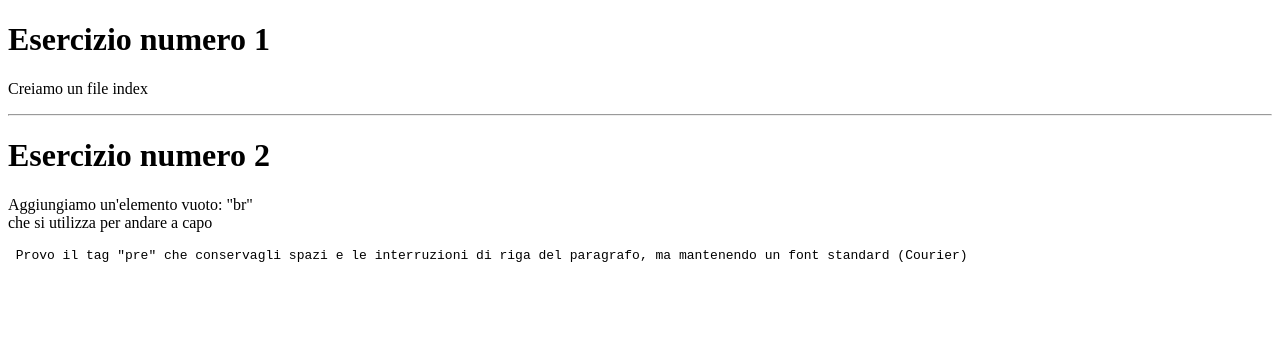
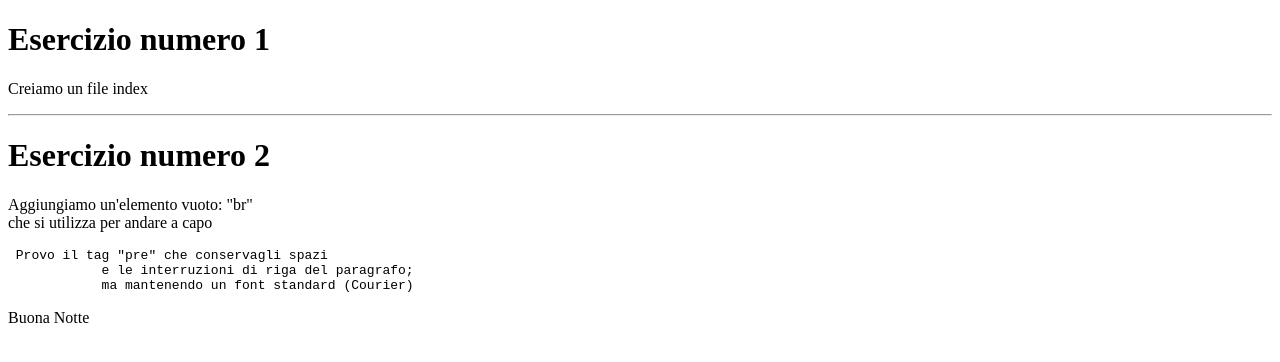
Before and after one commit to Claudiasals/MiaTech, a plain HTML site: page index.html in a window 1280 px wide. Drawn offline with Linux system fonts and the light colour scheme.

Commit message:
Improve pararaphs

```diff
--- a/index.html
+++ b/index.html
@@ -10,8 +10,10 @@
         <hr>
         <h1> Esercizio numero 2 </h1>
         <P> Aggiungiamo un'elemento vuoto: "br"<br> che si utilizza per andare a capo</p>
-        <pre> Provo il tag "pre" che conservagli spazi e le interruzioni di riga del paragrafo, ma mantenendo un font standard (Courier) </pre>
-
+        <pre> Provo il tag "pre" che conservagli spazi
+            e le interruzioni di riga del paragrafo;
+            ma mantenendo un font standard (Courier) </pre>
+            <p>Buona Notte</p>
     </body>
 
  </html>
```
